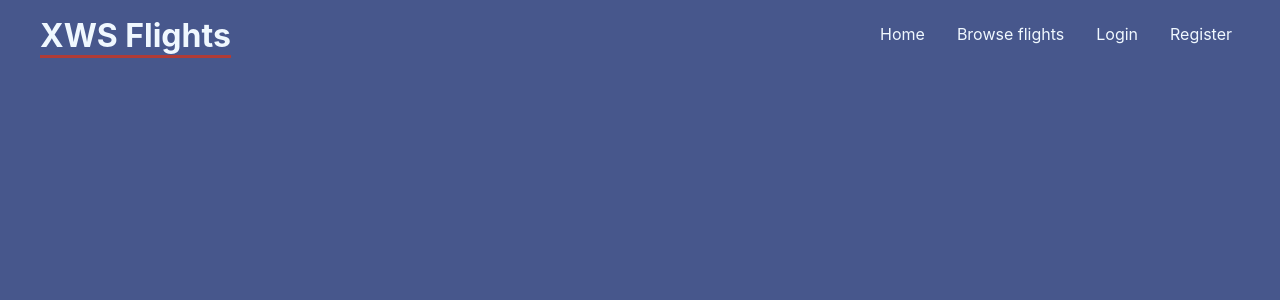
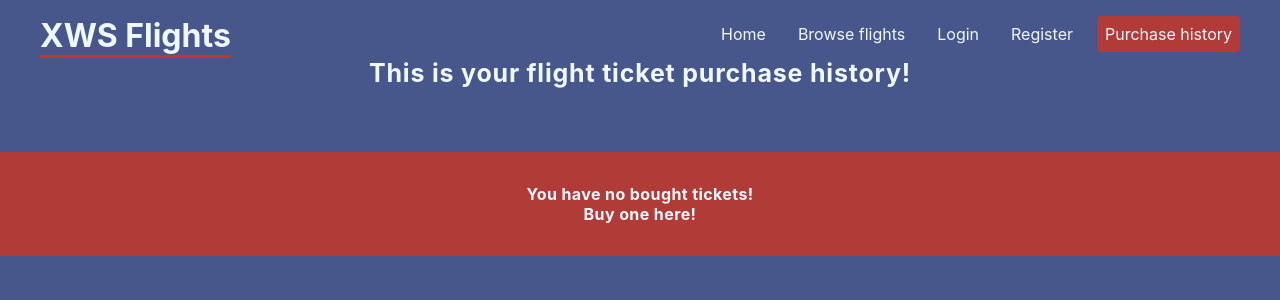
Before and after one commit to stefan-ra29/XWS-Project, a React (Create React App) app in the folder flights-frontend/: page /ticket-history in a window 1280 px wide. Shown: the top 300 px of the page. Built offline with nearby package versions, Linux system fonts and the light colour scheme; the HTML template or start-up script is replaced by a standard one.

Commit message:
Create a page for purchased tickets info

```diff
--- a/flights-frontend/src/App.js
+++ b/flights-frontend/src/App.js
@@ -7,6 +7,7 @@ import { ToastContainer } from "react-toastify";
 import "react-toastify/dist/ReactToastify.css";
 import Registration from "./pages/Registration";
 import Login from "./pages/Login";
+import UserTicketPurchaseHistory from "./pages/UserTicketPurchaseHistory";
 
 function App() {
   return (
@@ -19,6 +20,10 @@ function App() {
           <Route path="browse" element={<BrowseFlights />} />
           <Route path="registration" element={<Registration />} />
           <Route path="login" element={<Login />} />
+          <Route
+            path="ticket-history"
+            element={<UserTicketPurchaseHistory />}
+          />
         </Routes>
       </main>
     </BrowserRouter>
--- a/flights-frontend/src/components/layout/Header.js
+++ b/flights-frontend/src/components/layout/Header.js
@@ -19,6 +19,7 @@ export default function Header() {
         {localStorage.getItem("token") == null && (
           <NavLink to="/registration">Register</NavLink>
         )}
+        <NavLink to="/ticket-history">Purchase history</NavLink>
       </nav>
     </header>
   );
--- /dev/null
+++ b/flights-frontend/src/components/userRelated/SingleTicketPurchase.css
@@ -0,0 +1,40 @@
+:root {
+  --primary: #b13b36;
+  --secondary: #47578c;
+}
+
+p {
+  color: aliceblue;
+}
+
+.info-section {
+  display: flex;
+  flex-direction: row;
+  color: blueviolet;
+  padding-top: 0.3em;
+}
+
+.info-section p {
+  margin-right: 0.5em;
+  font-size: 1.1em;
+  letter-spacing: 0.3px;
+}
+
+.info-section :last-child {
+  font-weight: bold;
+}
+
+.ticket-purchase-wrapper :first-child {
+  padding-top: 0;
+}
+
+.ticket-purchase-wrapper {
+  margin: 0 auto;
+  background-color: rgb(10, 43, 71);
+  display: flex;
+  flex-direction: row;
+  width: 30%;
+  padding: 1em 2em 1em 2em;
+  justify-content: left;
+  margin-top: 3em;
+}
--- /dev/null
+++ b/flights-frontend/src/components/userRelated/SingleTicketPurchase.js
@@ -0,0 +1,42 @@
+import "./SingleTicketPurchase.css";
+
+export default function SingleTicketPurchase({
+  departureDate,
+  arrivalDate,
+  totalPrice,
+  numberOfTickets,
+  departure,
+  destination,
+  purchaseDate,
+}) {
+  return (
+    <div className="ticket-purchase-wrapper">
+      <div>
+        <div className="info-section">
+          <p>Depart from: </p>
+          <p>{departure}</p>
+        </div>
+        <div className="info-section">
+          <p>On: </p>
+          <p>{departureDate}</p>
+        </div>
+        <div className="info-section">
+          <p>Destination: </p>
+          <p>{destination}</p>
+        </div>
+        <div className="info-section">
+          <p>On: </p>
+          <p>{arrivalDate}</p>
+        </div>
+        <div className="info-section">
+          <p>Total price for {numberOfTickets} tickets: </p>
+          <p>${totalPrice}</p>
+        </div>
+        <div className="info-section">
+          <p>Purchase date: </p>
+          <p>${purchaseDate}</p>
+        </div>
+      </div>
+    </div>
+  );
+}
--- /dev/null
+++ b/flights-frontend/src/pages/UserTicketPurchaseHistory.js
@@ -0,0 +1,46 @@
+import SingleTicketPurchase from "../components/userRelated/SingleTicketPurchase";
+import { Link } from "react-router-dom";
+import { useEffect, useState } from "react";
+//import { searchFlights, getAvailablePlaces } from "../services/FlightService";
+import "./styles/UserTicketPurchaseHistory.css";
+//import FlightsSearchForm from "../components/flights/FlightSearchForm";
+
+export default function UserTicketPurchaseHistory() {
+  const [purchasedTickets, setPurchasedTickets] = useState([]);
+
+  return (
+    <>
+      <h2 className="heading">This is your flight ticket purchase history!</h2>
+
+      <div>
+        {purchasedTickets.length !== 0 && (
+          <div className="purchased-tickets-wrapper">
+            {purchasedTickets.map((purchasedTicket) => {
+              return (
+                <SingleTicketPurchase
+                  key={purchasedTicket.id}
+                  departureDate={purchasedTicket.departureDateTime}
+                  arrivalDate={purchasedTicket.arrivalDateTime}
+                  totalPrice={purchasedTicket.totalPrice}
+                  numberOfTickets={purchasedTicket.numberOfTickets}
+                  departure={purchasedTicket.departure}
+                  destination={purchasedTicket.destination}
+                  purchaseDate={purchasedTicket.purchaseDate}
+                />
+              );
+            })}
+          </div>
+        )}
+
+        {purchasedTickets.length === 0 && (
+          <div className="purchased-tickets-wrapper">
+            <p className="no-result-text">You have no bought tickets!</p>
+            <Link to="/browse">
+              <div>Buy one here!</div>
+            </Link>
+          </div>
+        )}
+      </div>
+    </>
+  );
+}
--- /dev/null
+++ b/flights-frontend/src/pages/styles/UserTicketPurchaseHistory.css
@@ -0,0 +1,28 @@
+.heading {
+  margin-bottom: 15px;
+  letter-spacing: 0.8px;
+  font-size: 25px;
+}
+
+.purchased-tickets-wrapper {
+  background-color: var(--primary);
+  margin-top: 4em;
+  padding-top: 2em;
+  padding-bottom: 2em;
+}
+.no-result-text {
+  text-align: center;
+  font-weight: bold;
+  letter-spacing: 0.4px;
+}
+
+.purchased-tickets-wrapper a :hover {
+  color: #47578c;
+}
+.purchased-tickets-wrapper a {
+  text-decoration: none;
+  color: aliceblue;
+  text-align: center;
+  font-weight: bold;
+  letter-spacing: 0.4px;
+}
```
